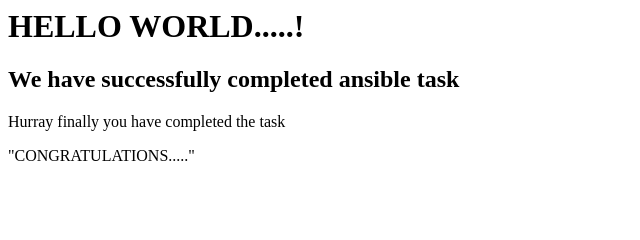
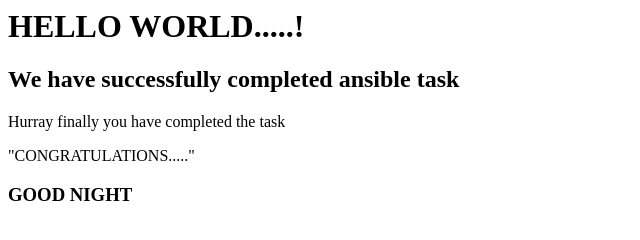
Before and after one commit to pkishore449/ansible_task, a plain HTML site: page index.html in a window 1280 px wide. Shown: the whole page, without its empty margins (0-640 px from the left). Drawn offline with Linux system fonts and the light colour scheme.

Commit message:
updated code

```diff
--- a/index.html
+++ b/index.html
@@ -2,3 +2,4 @@
 <h2>We have successfully completed ansible task</h2>
 <p>Hurray finally you have completed the task</p>
 <p>"CONGRATULATIONS....."</p>
+<h3>GOOD NIGHT</h3>
```
